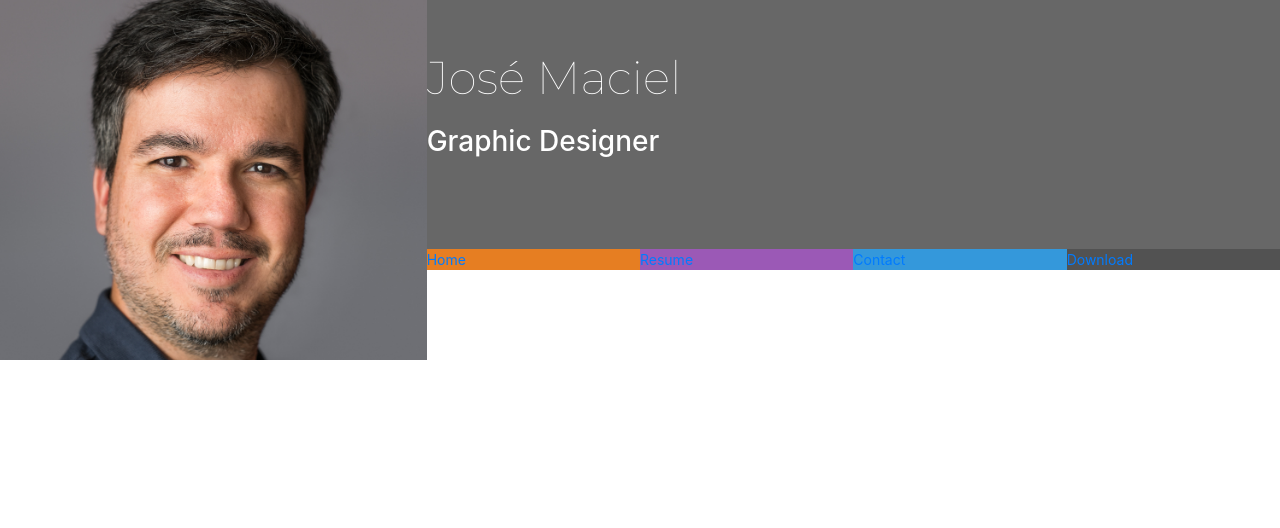
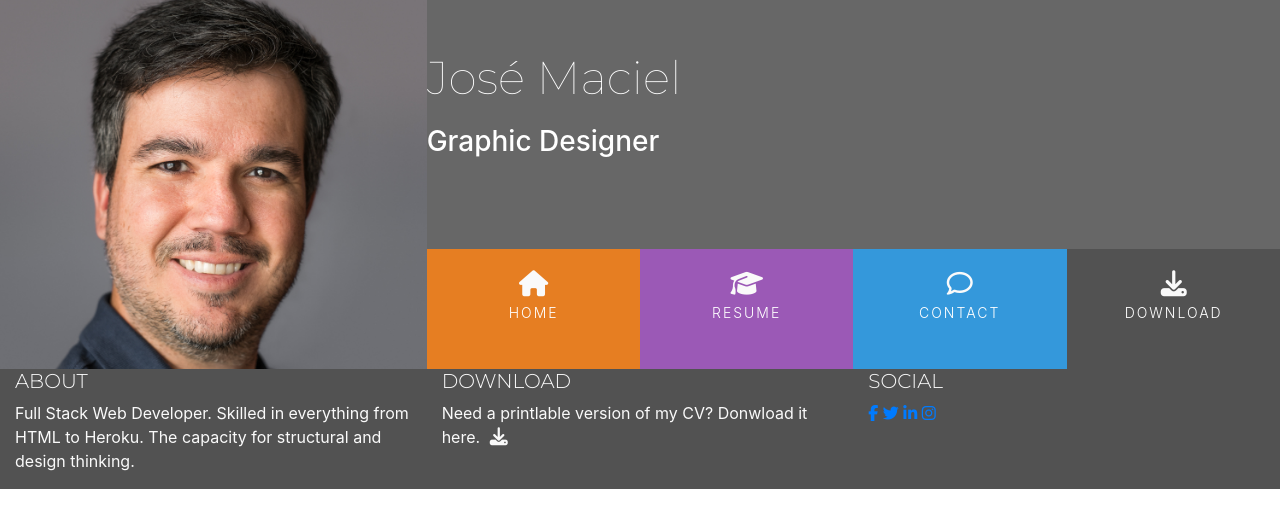
Before and after one commit to zemaciel/resume, a plain HTML site: page index.html in a window 1280 px wide. Drawn offline with nearby package versions, Linux system fonts and the light colour scheme.

Commit message:
Style icons on the menu and add footer

```diff
--- a/assets/css/style.css
+++ b/assets/css/style.css
@@ -15,6 +15,29 @@
 }
 .ui-menu-color-download {
     background-color: #525252;
+}
+
+/*------------------------- Special Paddings/margins/text */
+
+h1,
+h2,
+h3,
+h4 {
+    margin: 0;
+    }
+
+.uppercase {
+    text-transform: uppercase;
+}
+
+.general-sub {
+    font-family: "Montserrat", sans-serif;
+    font-weight: 300;
+    color: #fafafa;
+    }
+
+.inline-block {
+    display: inline-block;
 }
 
 /*------------------------- HEADING */
@@ -60,7 +83,72 @@ header {
     font-size: 0;
 }
 
+#nav {
+    margin: 0;
+}
+
 #nav li {
     font-size: 14px;
     padding: 0;
 }
+
+.menuitem {
+    height: 120px;
+    text-align: center;
+    padding: 0;
+}
+
+.menuitem a {
+    width: 100%;
+    text-decoration: none;
+    color: #fff;
+    height: 120px;
+}
+
+.menuitem a i {
+    padding-top: 22px;
+    display: block;
+    color: #fafafa;
+    font-size: 26px;
+}
+
+.menuitem span {
+    display: block;
+    width: 100%;
+    padding-top: 5px;
+    text-align: center;
+    text-transform: uppercase;
+    font-size: 14px;
+    font-weight: 300;
+    letter-spacing: 2px;
+}
+
+/*------------------------- HOVER.CSS */
+.hvr-sweep-to-bottom:before {
+    background: rgba(0, 0, 0, 0.2);
+    height: 120px;
+}
+
+/*------------------------- FOOTER */
+
+footer {
+    background-color: #525252;
+    color: #fafafa;
+    min-height: 120px;
+    margin: 0;
+}
+
+.cv-pdf i {
+    font-size: 18px;
+    color: #fafafa;
+    text-align: center;
+    padding-left: 5px;
+    transition: all 0.35s ease-in-out;
+    -moz-transition: all 0.35s ease-in-out;
+    -webkit-transition: all 0.35s ease-in-out;
+    -o-transition: all 0.35s ease-in-out;
+}
+
+.cv-pdf i:hover {
+    color: #e84610
+}
--- a/index.html
+++ b/index.html
@@ -8,7 +8,9 @@
     <link rel="stylesheet" href="https://cdn.jsdelivr.net/npm/bootstrap@4.6.2/dist/css/bootstrap.min.css"
         integrity="sha384-xOolHFLEh07PJGoPkLv1IbcEPTNtaed2xpHsD9ESMhqIYd0nLMwNLD69Npy4HI+N" crossorigin="anonymous">
     <link rel="stylesheet" href="assets/css/style.css">
-        <script src="https://kit.fontawesome.com/8c53bc7b65.js" crossorigin="anonymous"></script>
+    <link rel="stylesheet" href="https://cdnjs.cloudflare.com/ajax/libs/hover.css/2.1.1/css/hover-min.css"
+        type="text/css" />
+    <script src="https://kit.fontawesome.com/8c53bc7b65.js" crossorigin="anonymous"></script>
     <title>Jose Maciel</title>
 </head>
 
@@ -26,29 +28,79 @@
                 <div class="row">
                     <div class="col">
                         <ul id="nav" class="list-inline menucontainer">
-                            <li class="col-6 col-sm-3 list-inline-item ui-menu-color-home">
-                                <a href="#"><span>Home</span></a>
+                            <li class="col-6 col-sm-3 list-inline-item ui-menu-color-home menuitem">
+                                <a href="#" class="hvr-sweep-to-bottom"><i class="fa fa-home"
+                                        aria-hidden="true"></i><span>Home</span></a>
                             </li>
-                            <li class="col-6 col-sm-3 list-inline-item ui-menu-color-resume">
-                                <a href="#"><span>Resume</span></a>
+                            <li class="col-6 col-sm-3 list-inline-item ui-menu-color-resume menuitem">
+                                <a href="#" class="hvr-sweep-to-bottom"><i class="fa fa-graduation-cap"
+                                        aria-hidden="true"></i><span>Resume</span></a>
                             </li>
-                            <li class="col-6 col-sm-3 list-inline-item ui-menu-color-contact">
-                                <a href="#"><span>Contact</span></a>
+                            <li class="col-6 col-sm-3 list-inline-item ui-menu-color-contact menuitem">
+                                <a href="#" class="hvr-sweep-to-bottom"><i class="fa fa-comment-o"
+                                        aria-hidden="true"></i><span>Contact</span></a>
                             </li>
-                            <li class="col-6 col-sm-3 list-inline-item ui-menu-color-download">
-                                <a href="#"><span>Download</span></a>
+                            <li class="col-6 col-sm-3 list-inline-item ui-menu-color-download menuitem">
+                                <a href="#" class="hvr-sweep-to-bottom"><i class="fa fa-download"
+                                        aria-hidden="true"></i><span>Download</span></a>
                             </li>
                     </div>
                 </div>
-
             </div>
         </div>
-
     </header>
     <section>
 
     </section>
-    <footer>
+    <footer class="container-fluid">
+        <div class="row">
+            <div class="col-sm-4">
+                <h5 class="uppercase general-sub">About</h5>
+                <p class="inline-block"> Full Stack Web Developer. Skilled in everything from HTML to Heroku.
+                    The capacity for structural and design thinking.
+                </p>
+            </div>
+            <div class="col-sm-4">
+                <h5 class="uppercase general-sub">Download</h5>
+                <p class="inline-block">
+                    Need a printlable version of my CV? Donwload it here.
+                    <a hrer="#" target="_blank" class="cv-pdf">
+                        <i class="fa fa-download" aria-hidden="true"></i>
+                        <span class="sr-only">Download link.</span>
+                    </a>
+                </p>
+            </div>
+            <div class="col-sm-4">
+                <h5 class="uppercase general-sub">Social</h5>
+                <ul class="list-inline social-links">
+                    <li class="list-inline-item">
+                        <a target="_blank" href="#">
+                            <i class="fa fa-facebook" aria-hidden="true"></i>
+                            <span class="sr-only">Facebook</span>
+                        </a>
+                    </li>
+                    <li class="list-inline-item">
+                        <a target="_blank" href="#">
+                            <i class="fa fa-twitter" aria-hidden="true"></i>
+                            <span class="sr-only">Twitter</span>
+                        </a>
+                    </li>
+                    <li class="list-inline-item">
+                        <a target="_blank" href="#">
+                            <i class="fa fa-linkedin" aria-hidden="true"></i>
+                            <span class="sr-only">Linkedin</span>
+                        </a>
+                    </li>
+                    <li class="list-inline-item">
+                        <a target="_blank" href="#">
+                            <i class="fa fa-instagram" aria-hidden="true"></i>
+                            <span class="sr-only">Instagram</span>
+                        </a>
+                    </li>
+                </ul>
+            </div>
+        </div>
+
 
     </footer>
 
```
